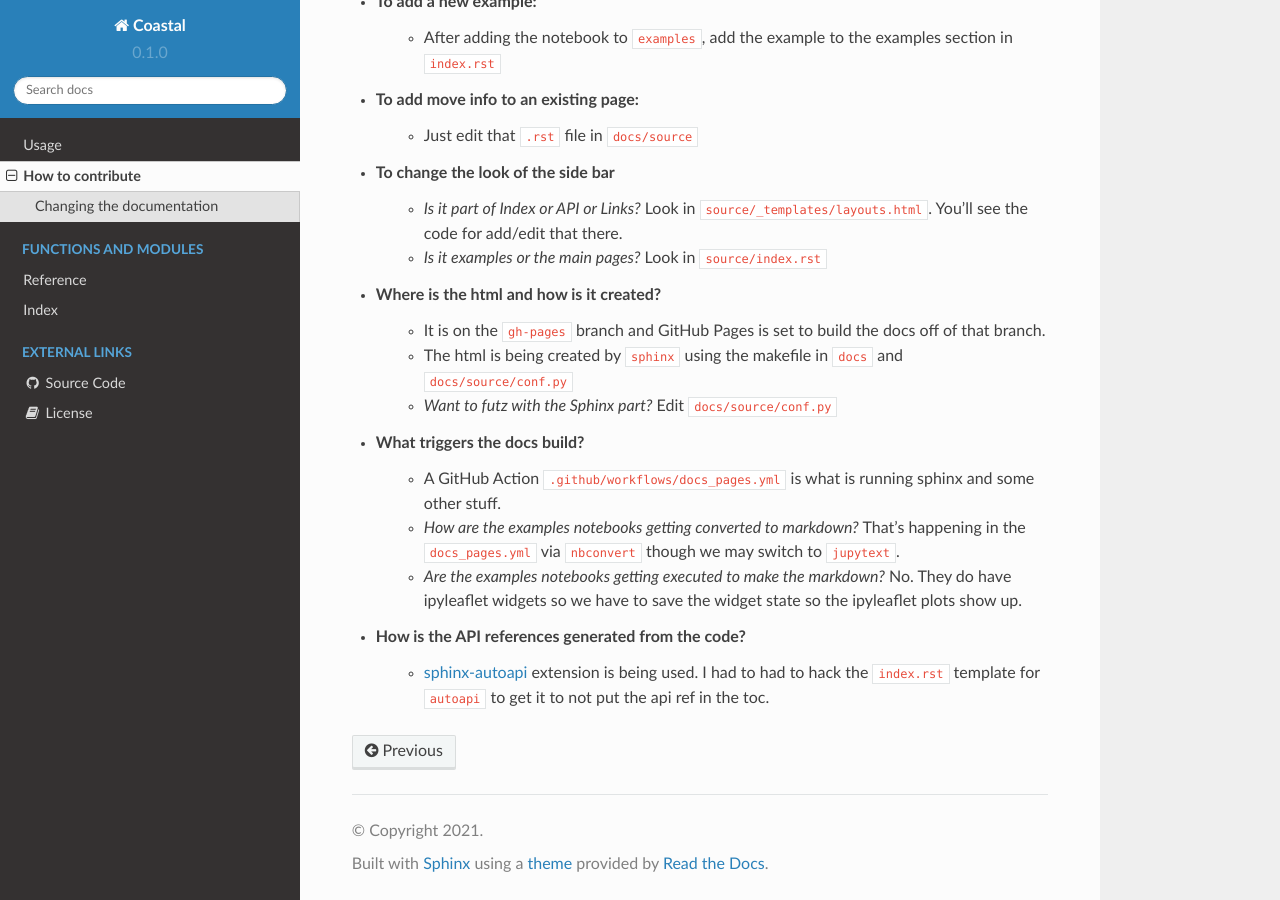
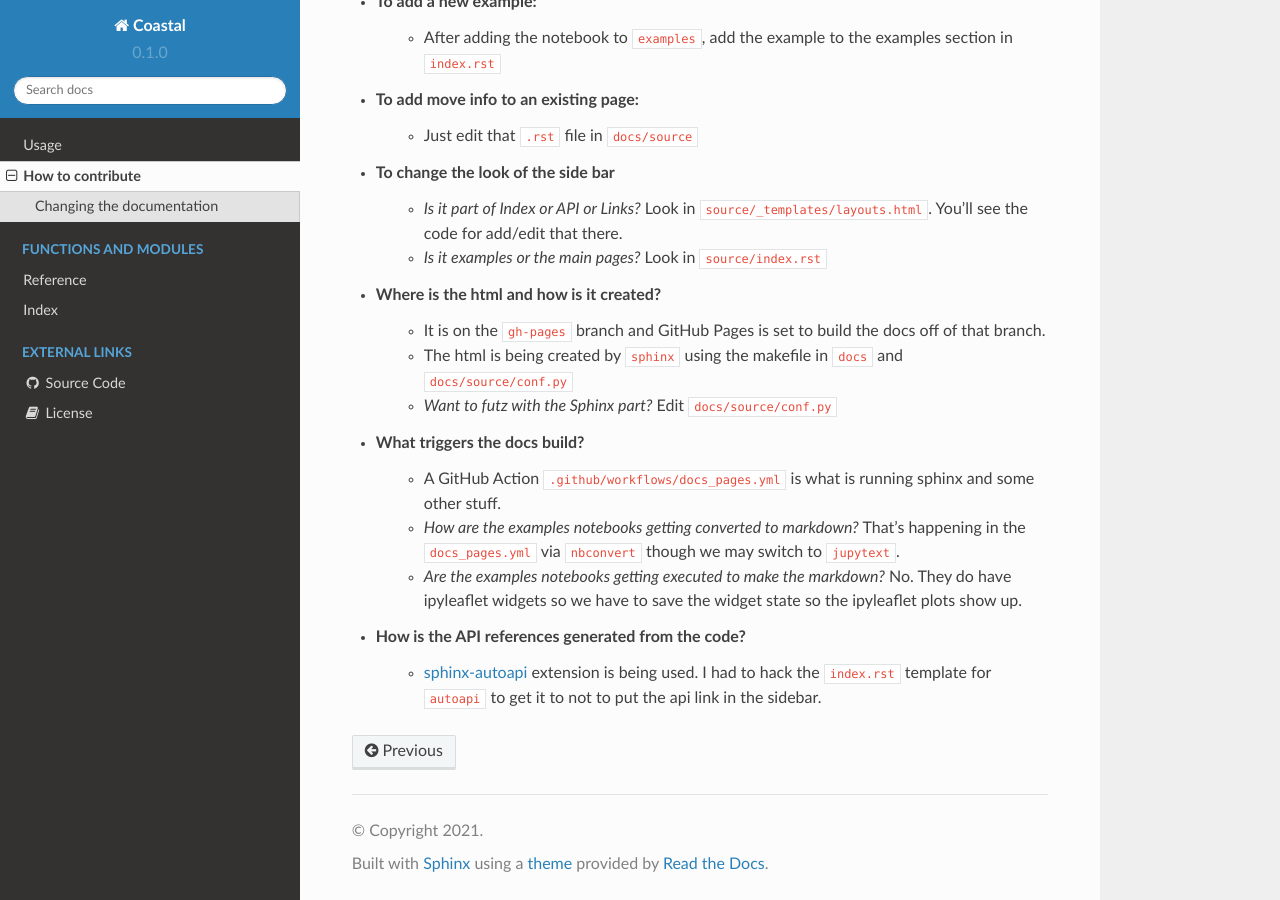
Before and after one commit to ICESAT-2HackWeek/coastal_topobathy, a Sphinx documentation site: the page built from docs/source/contribute.rst, in a window 1280 px wide and 900 px high, scrolled down 886 px. Built offline with Sphinx 7.4.7 and the Read the Docs theme 2.0.0, drawn with Linux system fonts in a browser that asks for light colours; pages that are not in the unit, such as notebooks, are missing from menus.

Commit message:
Update contribute.rst

```diff
--- a/docs/source/contribute.rst
+++ b/docs/source/contribute.rst
@@ -33,4 +33,4 @@ If you want to edit the documentation layout. Here is what you need to know. Eve
     * *How are the examples notebooks getting converted to markdown?* That's happening in the ``docs_pages.yml`` via ``nbconvert`` though we may switch to ``jupytext``.
     * *Are the examples notebooks getting executed to make the markdown?* No. They do have ipyleaflet widgets so we have to save the widget state so the ipyleaflet plots show up.
 * How is the API references generated from the code?
-    * `sphinx-autoapi <https://sphinx-autoapi.readthedocs.io/>`_ extension is being used. I had to had to hack the ``index.rst`` template for ``autoapi`` to get it to not put the api ref in the toc.
+    * `sphinx-autoapi <https://sphinx-autoapi.readthedocs.io/>`_ extension is being used. I had to hack the ``index.rst`` template for ``autoapi`` to get it to not to put the api link in the sidebar.
```
